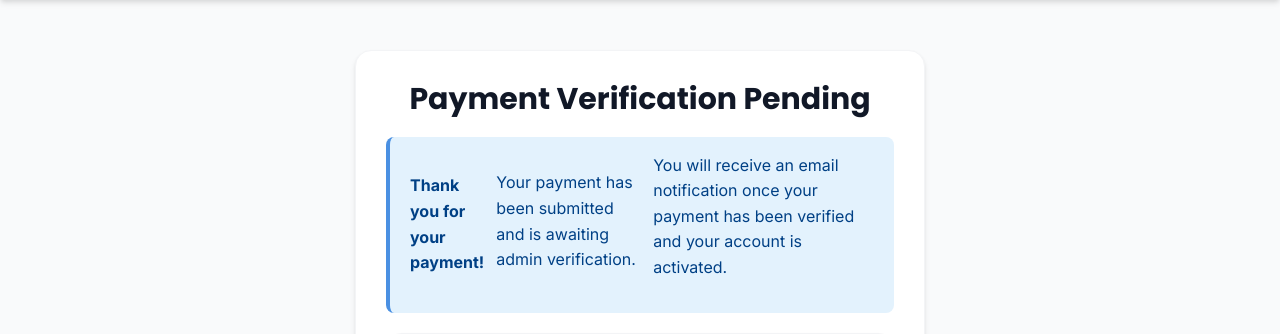
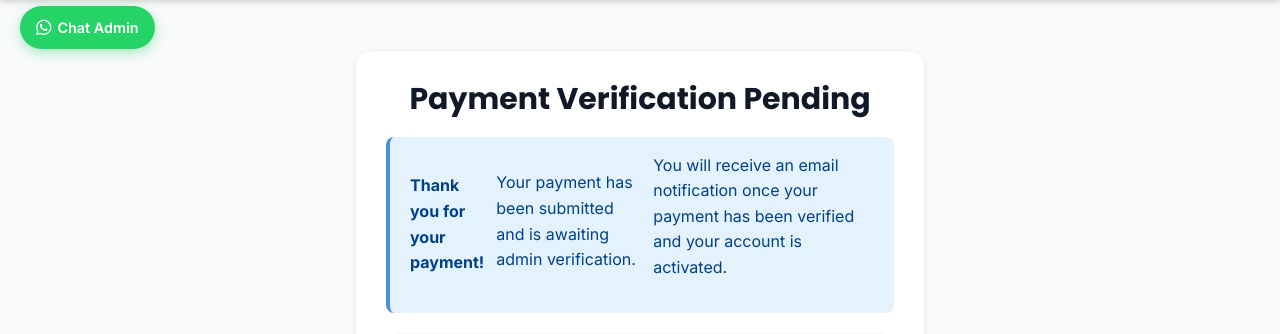
Before and after one commit to Budddiesearn/buddies-earn-finished-, a Flask app: page /payment-pending in a window 1280 px wide. Shown: the part 74-408 px from the top of the page. Run offline with Flask 3, Linux system fonts and the light colour scheme; the visitor is signed in with stand-in values (Sample User, id 1); some libraries are stand-ins or nearby versions.

Commit message:
Add floating WhatsApp Chat Admin button to all pages

```diff
--- a/website/templates/base.html
+++ b/website/templates/base.html
@@ -27,6 +27,15 @@
 </head>
 
 <body>
+  <!-- WhatsApp Chat Admin Button (Fixed Position) -->
+  <a href="https://wa.me/233536809688" target="_blank"
+    style="position: fixed; top: 80px; left: 20px; z-index: 1000; background: #25D366; color: white; padding: 10px 16px; border-radius: 50px; text-decoration: none; display: flex; align-items: center; gap: 6px; font-weight: 600; box-shadow: 0 4px 12px rgba(37, 211, 102, 0.4); transition: all 0.3s ease;"
+    onmouseover="this.style.transform='scale(1.05)'; this.style.boxShadow='0 6px 16px rgba(37, 211, 102, 0.5)'"
+    onmouseout="this.style.transform='scale(1)'; this.style.boxShadow='0 4px 12px rgba(37, 211, 102, 0.4)'">
+    <i class="fab fa-whatsapp" style="font-size: 1.1rem;"></i>
+    <span style="font-size: 0.9rem;">Chat Admin</span>
+  </a>
+
   <!-- Modern Navigation -->
   <nav class="navbar-modern">
     <div class="container">
```
